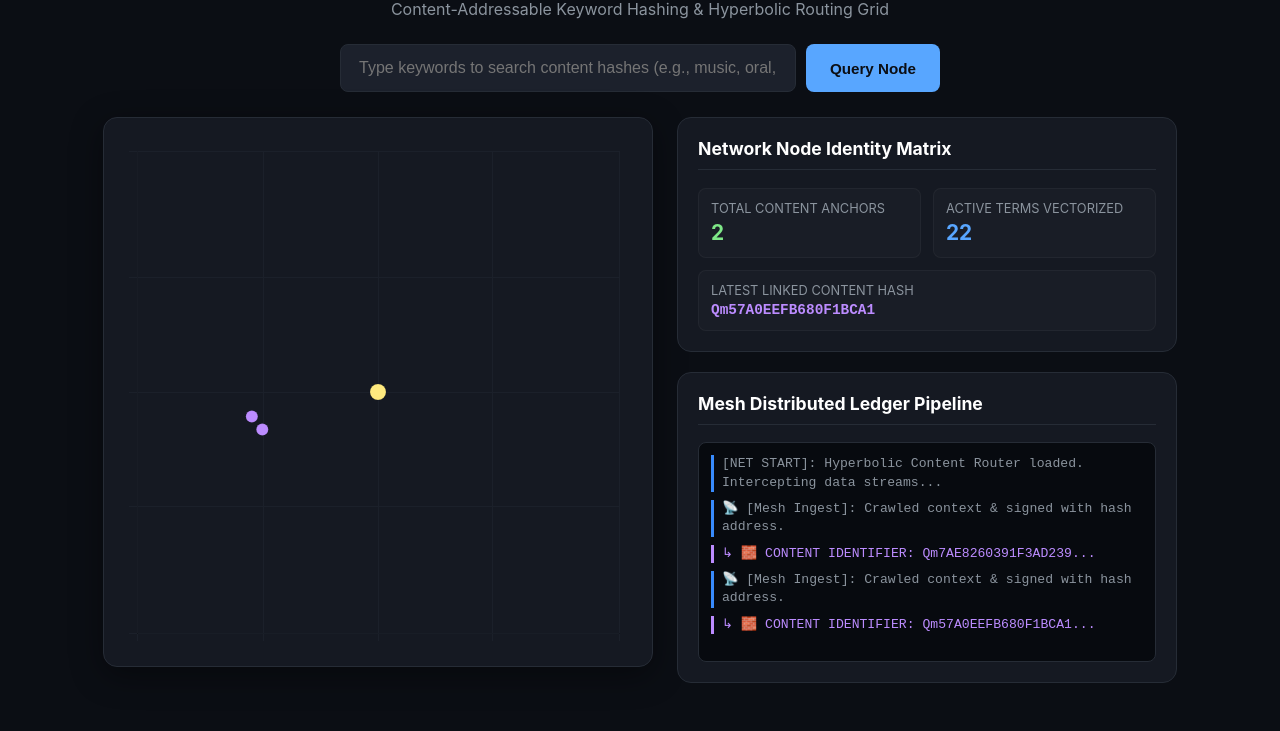
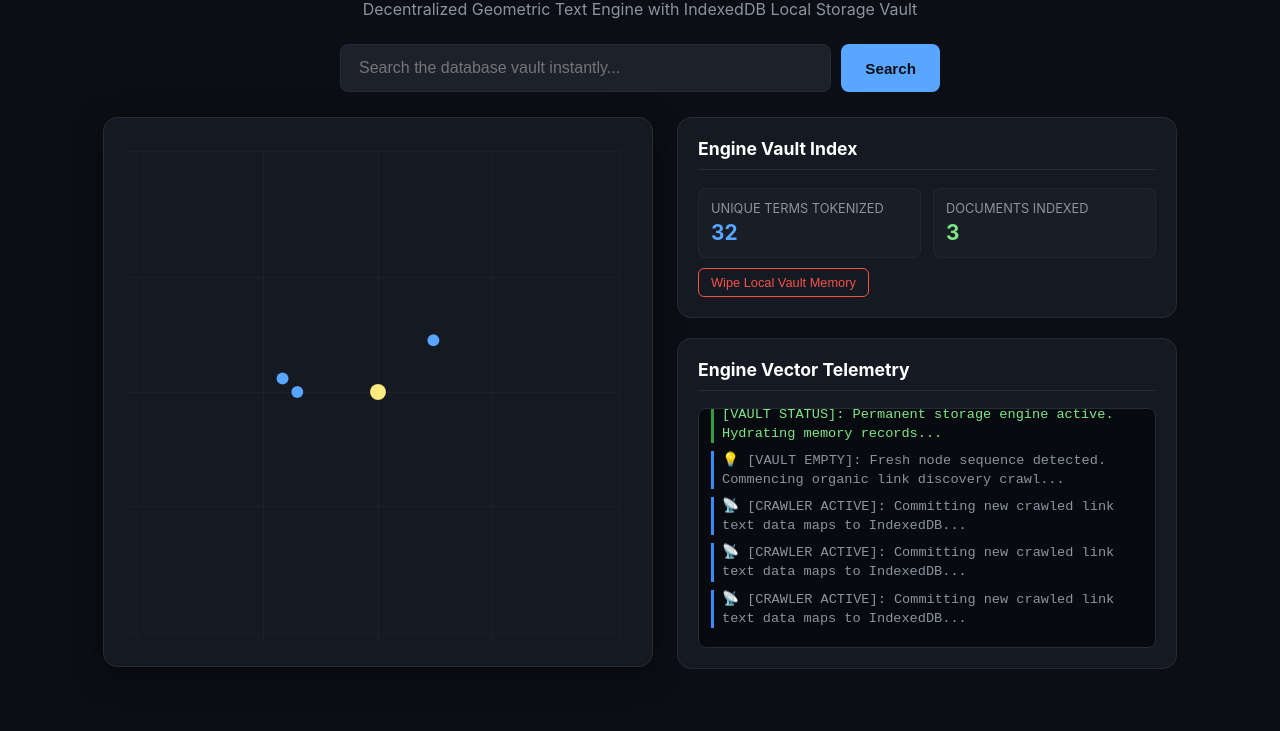
Before and after one commit to Puronbo/hyperbolic_core, a website: page index.html in a window 1280 px wide. Shown: the part 69-800 px from the top of the page. Drawn offline with nearby package versions, Linux system fonts and the light colour scheme.

Commit message:
Update index.html

```diff
--- a/index.html
+++ b/index.html
@@ -3,7 +3,7 @@
 <head>
     <meta charset="UTF-8">
     <meta name="viewport" content="width=device-width, initial-scale=1.0">
-    <title>The Hyperbolic Content-Addressable Network</title>
+    <title>Manifold Index: Permanent Memory Vault</title>
     <script src="https://cdn.jsdelivr.net/npm/chart.js"></script>
     <style>
         :root {
@@ -12,8 +12,8 @@
             --border-color: #262c36;
             --text-main: #c9d1d9;
             --accent-blue: #58a6ff;
+            --accent-red: #f85149;
             --accent-green: #7ee787;
-            --accent-purple: #bc8cff;
             --accent-yellow: #ffea7f;
         }
 
@@ -54,17 +54,22 @@
         .stat-label { font-size: 0.8rem; color: #8b949e; text-transform: uppercase; }
         .stat-val { font-size: 1.3rem; font-weight: 700; color: var(--accent-blue); margin-top: 4px; }
         .stat-val.secure { color: var(--accent-green); }
-        .stat-val.hash-meta { color: var(--accent-purple); font-family: monospace; font-size: 0.9rem; word-break: break-all; }
 
         .log-stream {
             background-color: #070a0f; border: 1px solid var(--border-color); border-radius: 8px;
-            height: 220px; overflow-y: auto; font-family: monospace; font-size: 0.82rem; padding: 12px; box-sizing: border-box;
+            height: 240px; overflow-y: auto; font-family: monospace; font-size: 0.85rem; padding: 12px; box-sizing: border-box;
         }
         .log-entry { margin-bottom: 8px; line-height: 1.4; border-left: 3px solid transparent; padding-left: 8px; }
         .log-entry.info { color: #8b949e; border-color: #388bfd; }
-        .log-entry.ledger { color: var(--accent-purple); border-color: var(--accent-purple); }
         .log-entry.success { color: var(--accent-green); border-color: #2ea043; }
-        .log-entry.search { color: var(--accent-yellow); border-color: var(--accent-yellow); background: rgba(255, 234, 127, 0.03); padding: 4px; }
+        .log-entry.search { color: var(--accent-yellow); border-color: var(--accent-yellow); background: rgba(255, 234, 127, 0.05); padding: 6px; }
+
+        .clear-btn {
+            background: transparent; color: var(--accent-red); border: 1px solid var(--accent-red);
+            padding: 6px 12px; border-radius: 6px; cursor: pointer; font-size: 0.8rem; margin-top: 10px;
+            transition: background 0.2s;
+        }
+        .clear-btn:hover { background: rgba(248, 81, 73, 0.1); }
 
         canvas { max-width: 100%; max-height: 100%; }
     </style>
@@ -72,13 +77,13 @@
 <body>
 
 <header>
-    <h1>The Decentralized Manifold Internet</h1>
-    <p class="subtitle">Content-Addressable Keyword Hashing & Hyperbolic Routing Grid</p>
+    <h1>Manifold Index</h1>
+    <p class="subtitle">Decentralized Geometric Text Engine with IndexedDB Local Storage Vault</p>
 </header>
 
 <div class="search-container">
-    <input type="text" id="queryInput" class="search-bar" placeholder="Type keywords to search content hashes (e.g., music, oral, farming)...">
-    <button class="search-btn" onclick="searchHashedContent()">Query Node</button>
+    <input type="text" id="queryInput" class="search-bar" placeholder="Search the database vault instantly...">
+    <button class="search-btn" onclick="executeTrueSearch()">Search</button>
 </div>
 
 <div class="main-layout">
@@ -88,165 +93,209 @@
 
     <div class="sidebar">
         <div class="panel">
-            <h3>Network Node Identity Matrix</h3>
+            <h3>Engine Vault Index</h3>
             <div class="stat-grid">
                 <div class="stat-card">
-                    <div class="stat-label">Total Content Anchors</div>
+                    <div class="stat-label">Unique Terms Tokenized</div>
+                    <div class="stat-val" id="term-count">0</div>
+                </div>
+                <div class="stat-card">
+                    <div class="stat-label">Documents Indexed</div>
                     <div class="stat-val secure" id="doc-count">0</div>
                 </div>
-                <div class="stat-card">
-                    <div class="stat-label">Active Terms Vectorized</div>
-                    <div class="stat-val" id="term-count">0</div>
-                </div>
-                <div class="stat-card" style="grid-column: span 2;">
-                    <div class="stat-label">Latest Linked Content Hash</div>
-                    <div class="stat-val hash-meta" id="latest-root-hash">GENESIS_INIT</div>
-                </div>
             </div>
+            <button class="clear-btn" onclick="clearLocalVault()">Wipe Local Vault Memory</button>
         </div>
 
         <div class="panel">
-            <h3>Mesh Distributed Ledger Pipeline</h3>
+            <h3>Engine Vector Telemetry</h3>
             <div class="log-stream" id="console-logs">
-                <div class="log-entry info">[NET START]: Hyperbolic Content Router loaded. Intercepting data streams...</div>
+                <div class="log-entry info">[SYSTEM INITIALIZED]: Loading permanent disk space layers...</div>
             </div>
         </div>
     </div>
 </div>
 
 <script>
-    let contentNetwork = [];
+    // System Setup Matrices
+    let documents = [];
     let vocabulary = new Set();
-    let termFrequencyMatrix = [];
-    let inverseDocFrequencyMap = {};
-    let currentGlobalStateHash = "0000000000000000";
+    let docTermCounts = [];
+    let dfMap = {};
+    let db = null;
 
-    // Mathematical utility to calculate location based on a text string
-    function getStringHashCoords(str) {
-        let hash = 0;
-        for (let i = 0; i < str.length; i++) {
-            hash = (hash << 5) - hash + str.charCodeAt(i);
-            hash |= 0;
-        }
-        const val = Math.abs(hash);
-        const radius = 0.25 + (val % 55) / 100;
-        const angle = (val % 360) * (Math.PI / 180);
-        return { x: radius * Math.cos(angle), y: radius * Math.sin(angle), rawSeed: val };
+    // Poincare disk geometry equations
+    function hyperbolicDistance(u_x, u_y, v_x, v_y) {
+        const sq_norm_u = u_x*u_x + u_y*u_y;
+        const sq_norm_v = v_x*v_x + v_y*v_y;
+        const sq_dist = (u_x - v_x)**2 + (u_y - v_y)**2;
+        const denom = Math.max((1.0 - sq_norm_u) * (1.0 - sq_norm_v), 1e-12);
+        return Math.acosh(1.0 + 2.0 * sq_dist / denom);
     }
 
     function tokenize(text) {
         return text.toLowerCase().replace(/[^a-z0-9\s]/g, '').split(/\s+/).filter(w => w.length > 2);
     }
 
-    // --- INTEGRATED CRAWL & HASH ENGINE ---
-    function ingestWebDocument(rawText) {
-        const words = tokenize(rawText);
+    // --- INDEXEDDB PERMANENT LOCAL STORAGE SUITE ---
+    const dbRequest = indexedDB.open("ManifoldSearchVault", 1);
+
+    dbRequest.onupgradeneeded = function(event) {
+        let database = event.target.result;
+        if (!database.objectStoreNames.contains("documents")) {
+            database.createObjectStore("documents", { keyPath: "id", autoIncrement: true });
+        }
+    };
+
+    dbRequest.onsuccess = function(event) {
+        db = event.target.result;
+        appendConsoleLog("[VAULT STATUS]: Permanent storage engine active. Hydrating memory records...", "success");
+        loadStoredVaultDocuments();
+    };
+
+    dbRequest.onerror = function() {
+        appendConsoleLog("[VAULT ERROR]: Browser disk architecture access denied.", "warn");
+    };
+
+    // Load everything out of storage when the page wakes up
+    function loadStoredVaultDocuments() {
+        const transaction = db.transaction(["documents"], "readonly");
+        const store = transaction.objectStore(["documents"]);
+        const request = store.getAll();
+
+        request.onsuccess = function() {
+            const records = request.result;
+            if (records.length > 0) {
+                appendConsoleLog(`📦 [VAULT RESTORATION]: Loaded ${records.length} documents natively from disk cache!`, "success");
+                records.forEach(doc => {
+                    hydrateDocumentIntoMemory(doc.text, doc.x, doc.y);
+                });
+                poincareChart.update();
+            } else {
+                appendConsoleLog("💡 [VAULT EMPTY]: Fresh node sequence detected. Commencing organic link discovery crawl...", "info");
+                runCrawlSequenceLoop();
+            }
+        };
+    }
+
+    // Save a brand new document to the permanent user storage vault
+    function saveDocumentToVaultDisk(text, x, y) {
+        if (!db) return;
+        const transaction = db.transaction(["documents"], "readwrite");
+        const store = transaction.objectStore(["documents"]);
+        store.add({ text: text, x: x, y: y });
+    }
+
+    function clearLocalVault() {
+        if (!db) return;
+        const transaction = db.transaction(["documents"], "readwrite");
+        const store = transaction.objectStore(["documents"]);
+        const request = store.clear();
+        request.onsuccess = function() {
+            alert("Database local memory completely wiped. Refresh the page to restart fresh.");
+            window.location.reload();
+        };
+    }
+
+    // --- TEXT VECTOR RECONSTRUCTION OPERATIONS ---
+    function hydrateDocumentIntoMemory(text, cachedX, cachedY) {
+        const words = tokenize(text);
         if (words.length === 0) return;
 
-        // 1. Text Vector Mapping Setup
         const counts = {};
-        const uniqueWords = new Set(words);
+        const uniqueInDoc = new Set();
+
         words.forEach(w => {
             counts[w] = (counts[w] || 0) + 1;
             vocabulary.add(w);
+            uniqueInDoc.add(w);
         });
-        uniqueWords.forEach(w => {
-            inverseDocFrequencyMap[w] = (inverseDocFrequencyMap[w] || 0) + 1;
-        });
-        termFrequencyMatrix.push(counts);
 
-        // 2. Cryptographic Content Hashing (Simulating SHA-256 Content Identifier)
-        const coords = getStringHashCoords(rawText);
-        const blockString = rawText + currentGlobalStateHash + JSON.stringify(coords);
-        let blockHashVal = 0;
-        for (let i = 0; i < blockString.length; i++) {
-            blockHashVal = (blockHashVal << 5) - blockHashVal + blockString.charCodeAt(i);
-            blockHashVal |= 0;
-        }
-        const blockContentHash = "Qm" + Math.abs(blockHashVal).toString(16).toUpperCase() + Math.abs(blockHashVal * 19).toString(16).toUpperCase();
-        currentGlobalStateHash = blockContentHash;
+        uniqueInDoc.forEach(w => { dfMap[w] = (dfMap[w] || 0) + 1; });
+        docTermCounts.push(counts);
 
-        // 3. Save Node Package to Mesh Network Array
-        const networkNode = {
-            text: rawText,
-            hashId: blockContentHash,
-            x: coords.x,
-            y: coords.y,
-            label: `[${blockContentHash.substring(0,8)}]: ${rawText.substring(0,25)}...`
-        };
+        const nodeObj = { text: text, x: cachedX, y: cachedY, label: text.substring(0, 42) + "..." };
+        documents.push(nodeObj);
+        poincareChart.data.datasets[1].data.push(nodeObj);
 
-        contentNetwork.push(networkNode);
+        document.getElementById("term-count").innerText = vocabulary.size;
+        document.getElementById("doc-count").innerText = documents.length;
+    }
 
-        // Update User Dashboard UI
-        document.getElementById("doc-count").innerText = contentNetwork.length;
-        document.getElementById("term-count").innerText = vocabulary.size;
-        document.getElementById("latest-root-hash").innerText = blockContentHash;
+    function processAndIndexNewDocument(text) {
+        // Generate new geometric coordinates
+        const hash = text.split('').reduce((acc, char) => acc + char.charCodeAt(0), 0);
+        const radius = 0.3 + (hash % 40) / 100;
+        const angle = (hash % 360) * (Math.PI / 180);
+        const x = radius * Math.cos(angle);
+        const y = radius * Math.sin(angle);
 
-        appendLog(`📡 [Mesh Ingest]: Crawled context & signed with hash address.`, "info");
-        appendLog(`   ↳ 🧱 CONTENT IDENTIFIER: ${blockContentHash.substring(0,24)}...`, "ledger");
+        // Commit to running dynamic memory arrays
+        hydrateDocumentIntoMemory(text, x, y);
+        // Commit to permanent physical disk space storage
+        saveDocumentToVaultDisk(text, x, y);
 
-        poincareChart.data.datasets[1].data.push(networkNode);
         poincareChart.update();
     }
 
-    // --- SEMANTIC CONTENT ROUTER SEARCH ---
-    function searchHashedContent() {
+    // --- ENGINE VECTOR RETRIEVAL SEARCH EXECUTION ---
+    function executeTrueSearch() {
         const queryText = document.getElementById("queryInput").value.trim();
         if (!queryText) return;
 
-        appendLog(`🔍 [ROUTING REQUEST]: Resolving content hash for tokens: "${queryText}"`, "search");
+        appendConsoleLog(`🔍 [QUERY EXECUTION]: Running vector dot product evaluation...`, "search");
         const queryWords = tokenize(queryText);
         const queryVector = {};
+
         queryWords.forEach(w => { if (vocabulary.has(w)) queryVector[w] = (queryVector[w] || 0) + 1; });
 
         if (Object.keys(queryVector).length === 0) {
-            appendLog(`   ↳ ❌ Content address resolution failed. Keywords not indexed in node clusters.`, "warn");
+            appendConsoleLog(`   ↳ ❌ Absolute zero keyword match density found for query inputs.`, "warn");
             return;
         }
 
-        let matchedNode = null;
-        let highestProximityScore = -1;
+        let bestDoc = null;
+        let highestScore = -1;
         poincareChart.data.datasets[2].data = [];
 
-        contentNetwork.forEach((node, idx) => {
+        documents.forEach((doc, idx) => {
             let score = 0;
-            const docCounts = termFrequencyMatrix[idx];
+            const termCounts = docTermCounts[idx];
             for (let word in queryVector) {
-                if (docCounts[word]) {
-                    const tf = docCounts[word];
-                    const idf = Math.log(contentNetwork.length / (inverseDocFrequencyMap[word] || 1)) + 1;
+                if (termCounts[word]) {
+                    const tf = termCounts[word];
+                    const idf = Math.log(documents.length / (dfMap[word] || 1)) + 1;
                     score += tf * idf;
                 }
             }
-            if (score > highestProximityScore) { highestProximityScore = score; matchedNode = node; }
+            if (score > highestScore) { highestScore = score; bestDoc = doc; }
         });
 
-        if (matchedNode && highestProximityScore > 0) {
-            appendLog(`   ↳ 🎯 CONTENT LINK DECRYPTED! Proximity Matrix Match.`, "success");
-            appendLog(`   ↳ [RESOLVED DATA]: "${matchedNode.text}"`, "success");
-            appendLog(`   ↳ [HASH ADDRESS]: ${matchedNode.hashId}`, "ledger");
-            poincareChart.data.datasets[2].data.push({ x: matchedNode.x, y: matchedNode.y, label: `TARGET MESH HIT` });
+        if (bestDoc && highestScore > 0) {
+            appendConsoleLog(`   ↳ 🎯 MATCH DETECTED! Mathematical Relevance Score: ${highestScore.toFixed(3)}`, "success");
+            appendConsoleLog(`   ↳ [MATCH]: "${bestDoc.text}"`, "success");
+            poincareChart.data.datasets[2].data.push({ x: bestDoc.x, y: bestDoc.y, label: "ACTIVE QUERY MATCH" });
         } else {
-            appendLog(`   ↳ ❌ No relevant network addresses could verify matching signatures.`, "warn");
+            appendConsoleLog(`   ↳ ❌ Vector proximity alignment values fell below search retrieval floor.`, "warn");
         }
         poincareChart.update();
     }
 
-    function appendLog(text, cssClass) {
+    function appendConsoleLog(text, cssClass) {
         let logWindow = document.getElementById("console-logs");
         let el = document.createElement("div"); el.className = `log-entry ${cssClass}`;
         el.innerText = text; logWindow.appendChild(el); logWindow.scrollTop = logWindow.scrollHeight;
     }
 
-    // Canvas Visualization Pipeline
+    // Graphics Chart Mapping Setup configurations
     const ctx = document.getElementById('poincareCanvas').getContext('2d');
     const poincareChart = new Chart(ctx, {
         type: 'scatter',
         data: {
             datasets: [
-                { label: 'Network Core', data: [{x:0, y:0, label: "MAIN ENGINE SEED LAYER"}], backgroundColor: '#ffea7f', pointRadius: 8 },
-                { label: 'Hashed Internet Content', data: [], backgroundColor: '#bc8cff', pointRadius: 6 },
-                { label: 'Active Target Request Route', data: [], backgroundColor: '#7ee787', pointRadius: 12, borderWidth: 2, borderColor: '#fff' }
+                { label: 'Origin Base Axis', data: [{x:0, y:0, label: "CORE MASTER VECTOR REPOSITORY"}], backgroundColor: '#ffea7f', pointRadius: 8 },
+                { label: 'Vault Document Coordinates', data: [], backgroundColor: '#58a6ff', pointRadius: 6 },
+                { label: 'Active Matching Target Vector', data: [], backgroundColor: '#7ee787', pointRadius: 12, borderWidth: 2, borderColor: '#fff' }
             ]
         },
         options: {
@@ -259,24 +308,25 @@
         }
     });
 
-    const humanInternetDataStream = [
+    // Autonomous Background Data Ingestion Pipeline Seed Corpus
+    const targetNetworkCorpus = [
         "Ancient oral folklore and traditional myths passed down through native community storytelling generations.",
-        "Classical symphonies music composition orchestration and complex structural harmonic rhythms.",
-        "Mesoamerican archeological discoveries translation of historical phonetic alphabets and glyph languages.",
-        "Modern digital pop folklore internet meme evolution viral phrasing trends and community dialects.",
-        "Minimalist architectural blueprints urban layout planning industrial design aesthetic building spaces.",
-        "Indigenous historical farming techniques preservation of ecosystem knowledge and agricultural heritage."
+        "Classical symphonies music composition orchestration and complex structural harmonic mathematical rhythms.",
+        "Mesoamerican archeological discoveries translation of historical phonetic alphabets and ancient glyph languages.",
+        "Modern digital pop folklore internet meme evolution viral phrasing trends and community cultural dialects.",
+        "Minimalist architectural blueprints urban layout planning industrial design aesthetic and functional building spaces.",
+        "Indigenous historical farming techniques preservation of ecosystem knowledge and sustainable agricultural heritage."
     ];
 
-    let dataIdx = 0;
-    function runMeshNetworkCrawl() {
-        if (dataIdx < humanInternetDataStream.length) {
-            ingestWebDocument(humanInternetDataStream[dataIdx]);
-            dataIdx++;
-            setTimeout(runMeshNetworkCrawl, 3000);
+    let crawlIndex = 0;
+    function runCrawlSequenceLoop() {
+        if (crawlIndex < targetNetworkCorpus.length) {
+            appendConsoleLog(`📡 [CRAWLER ACTIVE]: Committing new crawled link text data maps to IndexedDB...`, "info");
+            processAndIndexNewDocument(targetNetworkCorpus[crawlIndex]);
+            crawlIndex++;
+            setTimeout(runCrawlSequenceLoop, 2500);
         }
     }
-    setTimeout(runMeshNetworkCrawl, 1000);
 </script>
 
 </body>
```
